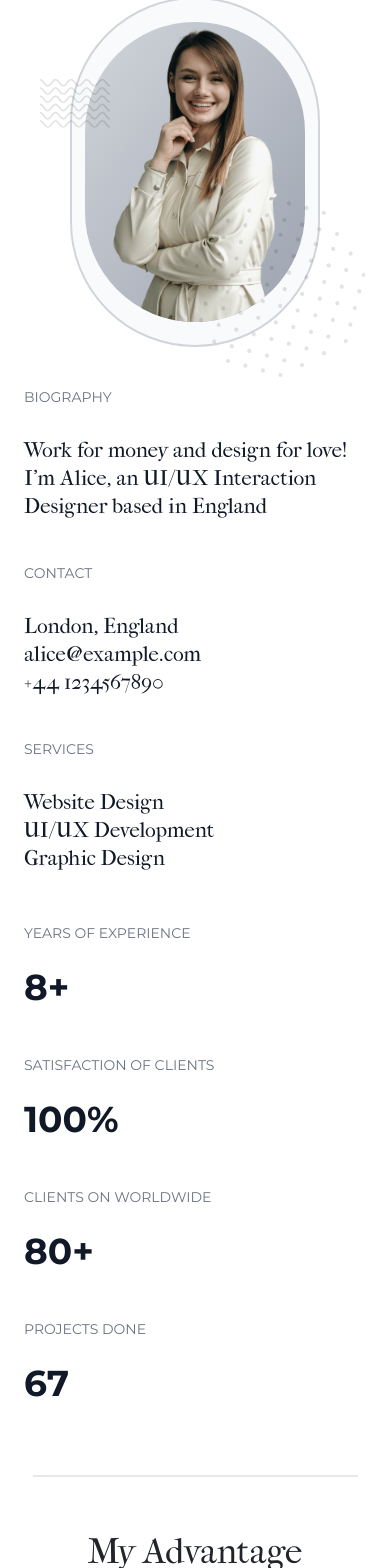
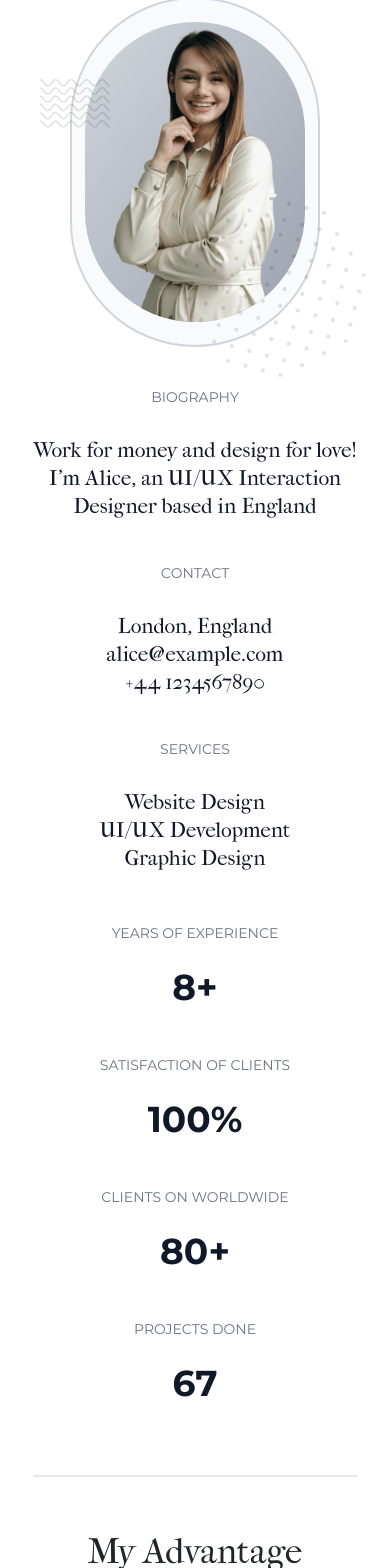
Before and after one commit to aaravsinha-ninja/innovance_3.0_portfolio, a React (Create React App) app: page / in a window 390 px wide. Shown: the part 332-1900 px from the top of the page. Built offline with nearby package versions, Linux system fonts and the light colour scheme.

Commit message:
hero section fix

```diff
--- a/src/components/main/CallBruno/CallBruno.tsx
+++ b/src/components/main/CallBruno/CallBruno.tsx
@@ -20,7 +20,7 @@ export const CallBruno = () => {
         } transition-all`}
       ></div>
       <div
-        className="border-3 border-transparent rounded-full w-[272px] h-[272px] md:w-80 md:h-80 flex flex-col justify-center items-center z-10 relative hover:scale-105 transition-all"
+        className="border-3 border-transparent rounded-full w-[272px] h-[272px] md:w-80 md:h-80 flex flex-col justify-center items-center z-10 relative hover:scale-105 transition-all duration-700"
         onMouseOver={() => {
           setHover(true);
         }}
--- a/src/components/main/Hero/Hero.tsx
+++ b/src/components/main/Hero/Hero.tsx
@@ -1,4 +1,5 @@
 import React from "react";
+import "../../../styles/hero.css";
 
 const Hero: React.FC = () => {
   return (
@@ -40,7 +41,10 @@ const Hero: React.FC = () => {
           </div>
 
           {/* Biography, Contact, and Services */}
-          <div className="grid gap-8 md:order-1 md:mt-40 md:text-left xl:grid-rows-3 xl:gap-y-16 xl:mt-64">
+          <div
+            className="grid gap-8 md:order-1 md:mt-40 xl:grid-rows-3 xl:gap-y-16 xl:mt-64 text-center md:text-left"
+            id="heroid"
+          >
             <div>
               <h3 className="text-sm font-normal text-gray-500 mb-4 font-montserrat">
                 BIOGRAPHY
@@ -73,7 +77,10 @@ const Hero: React.FC = () => {
           </div>
 
           {/* Experience, Projects, and Companies */}
-          <div className="grid gap-8 md:order-3 md:mt-40 md:text-right xl:grid-rows-3 xl:gap-y-16 xl:mt-64">
+          <div
+            className="grid gap-8 md:order-3 md:mt-40 md:text-right xl:grid-rows-3 xl:gap-y-16 xl:mt-64"
+            id="heroid"
+          >
             <div>
               <h3 className="text-sm font-normal text-gray-500 mb-4 font-montserrat">
                 YEARS OF EXPERIENCE
--- /dev/null
+++ b/src/styles/hero.css
@@ -0,0 +1,9 @@
+#heroid {
+  text-align: left !important;
+}
+
+@media (max-width: 768px) {
+  #heroid {
+    text-align: center !important; /* Change to center alignment for mobile */
+  }
+}
```
Also changed, not shown: src/App.css (+10 -0 lines).
